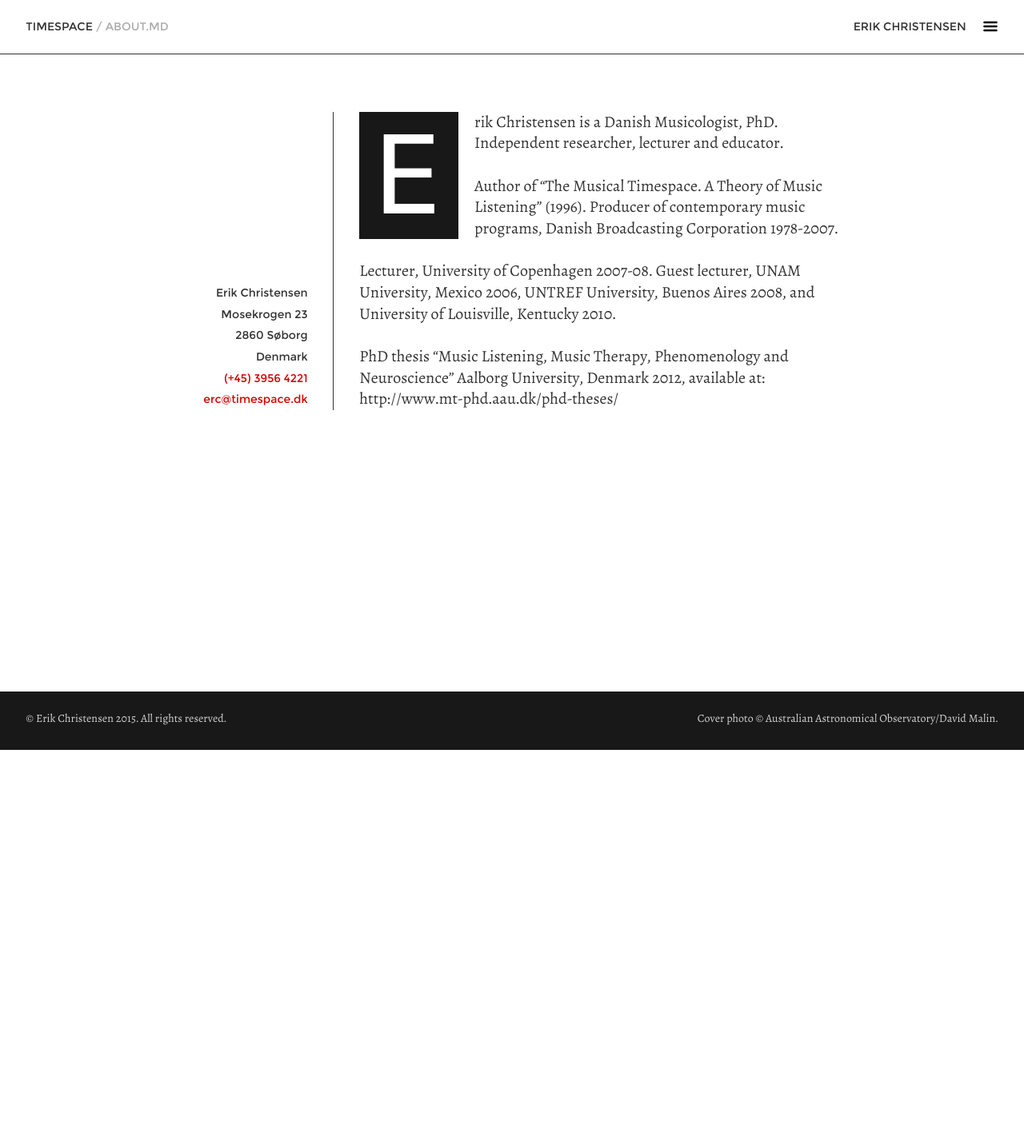
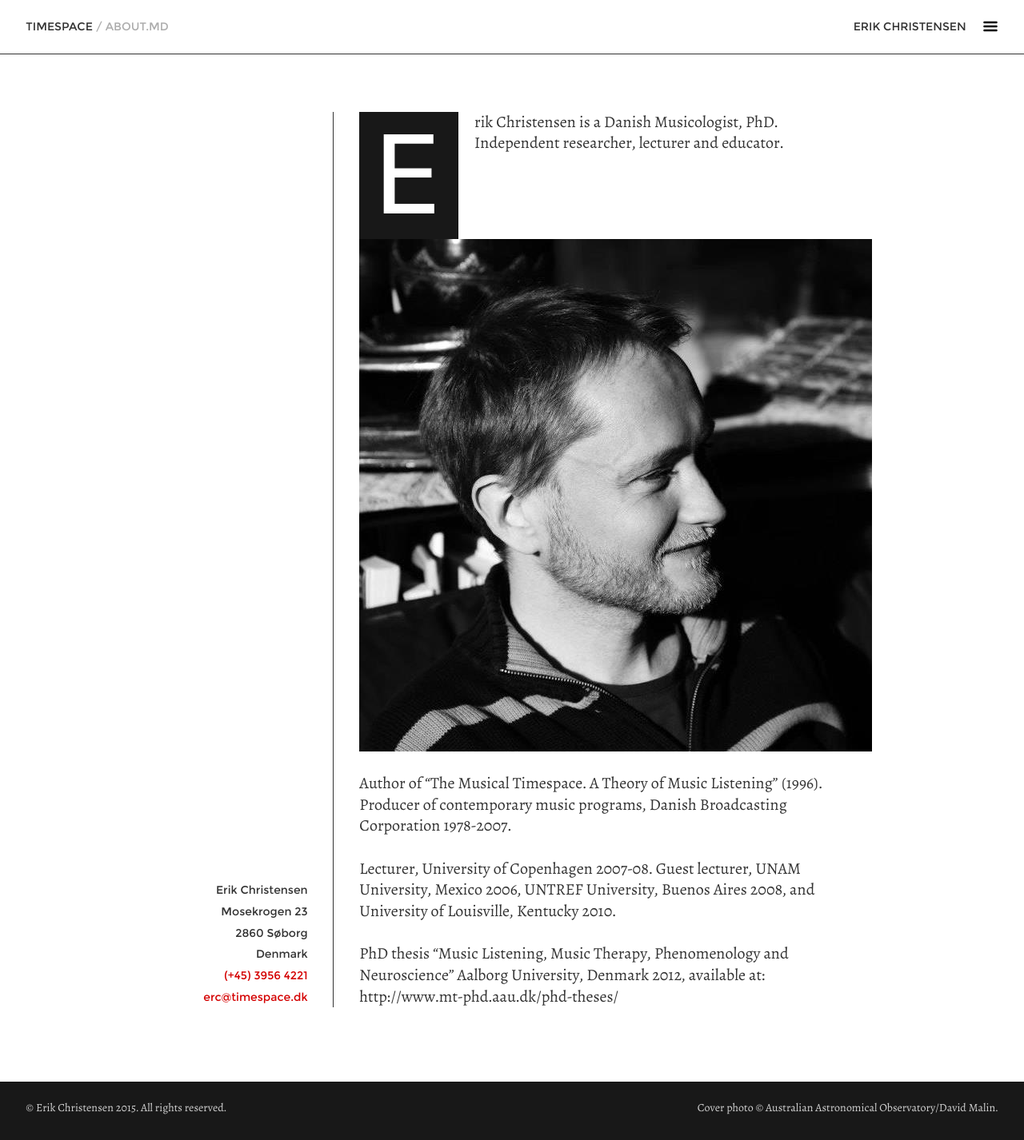
Before and after one commit to netlifydemo/cms-demo, a Jekyll site: the page built from pages/about.md, in a window 1280 px wide. Shown: the whole page at 80% size. Built offline with Jekyll 4.4.1, drawn with Linux system fonts in a browser that asks for light colours; before the commit the page ends 938 px from its top, so only the background shows below that.

Commit message:
Updated Page About

```diff
--- a/pages/about.md
+++ b/pages/about.md
@@ -6,6 +6,8 @@ permalink: /about/
 
 Erik Christensen is a Danish Musicologist, PhD. Independent researcher, lecturer and educator.
 
+![me-square.jpg](/uploads/me-square.jpg)
+
 Author of “The Musical Timespace. A Theory of Music Listening” (1996). Producer of contemporary music programs, Danish Broadcasting Corporation 1978-2007.
 
 Lecturer, University of Copenhagen 2007-08. Guest lecturer, UNAM University, Mexico 2006, UNTREF University, Buenos Aires 2008, and University of Louisville, Kentucky 2010.
```
Also changed, not shown: uploads/me-square.jpg (added).
